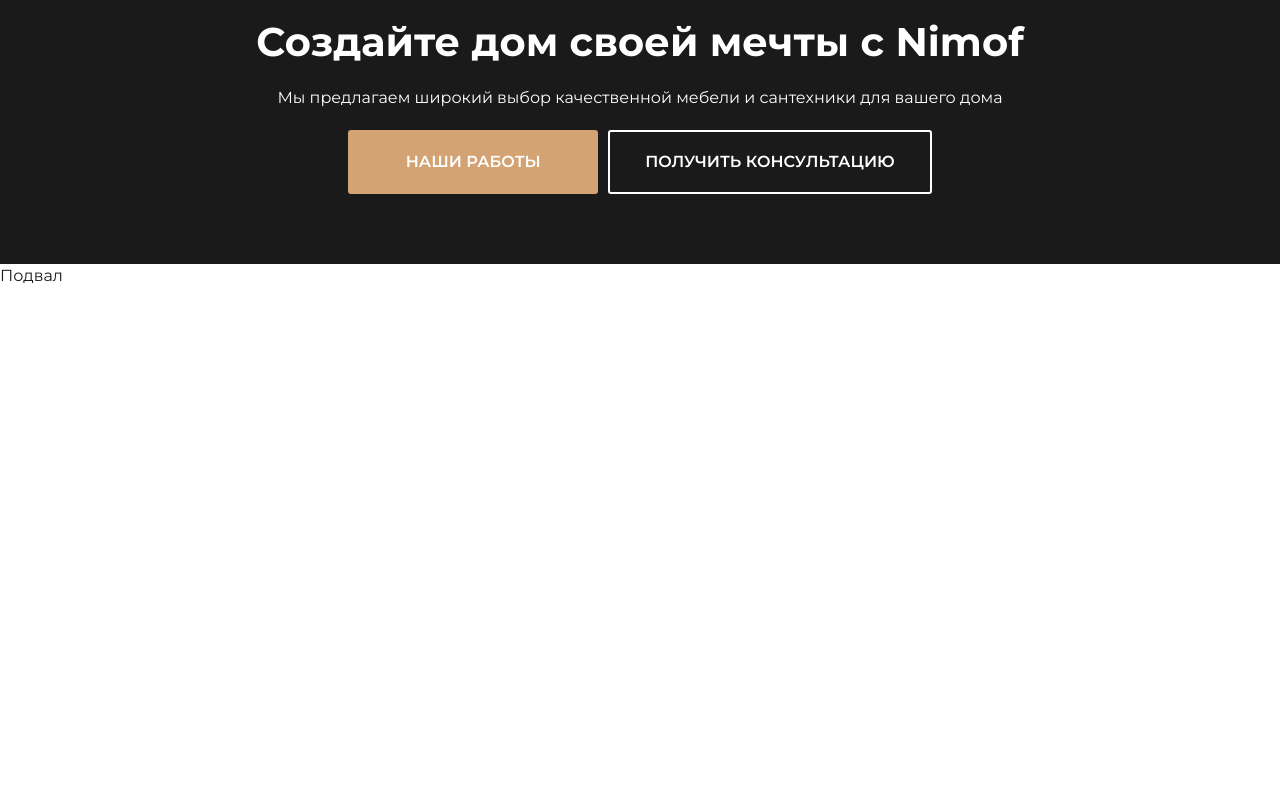
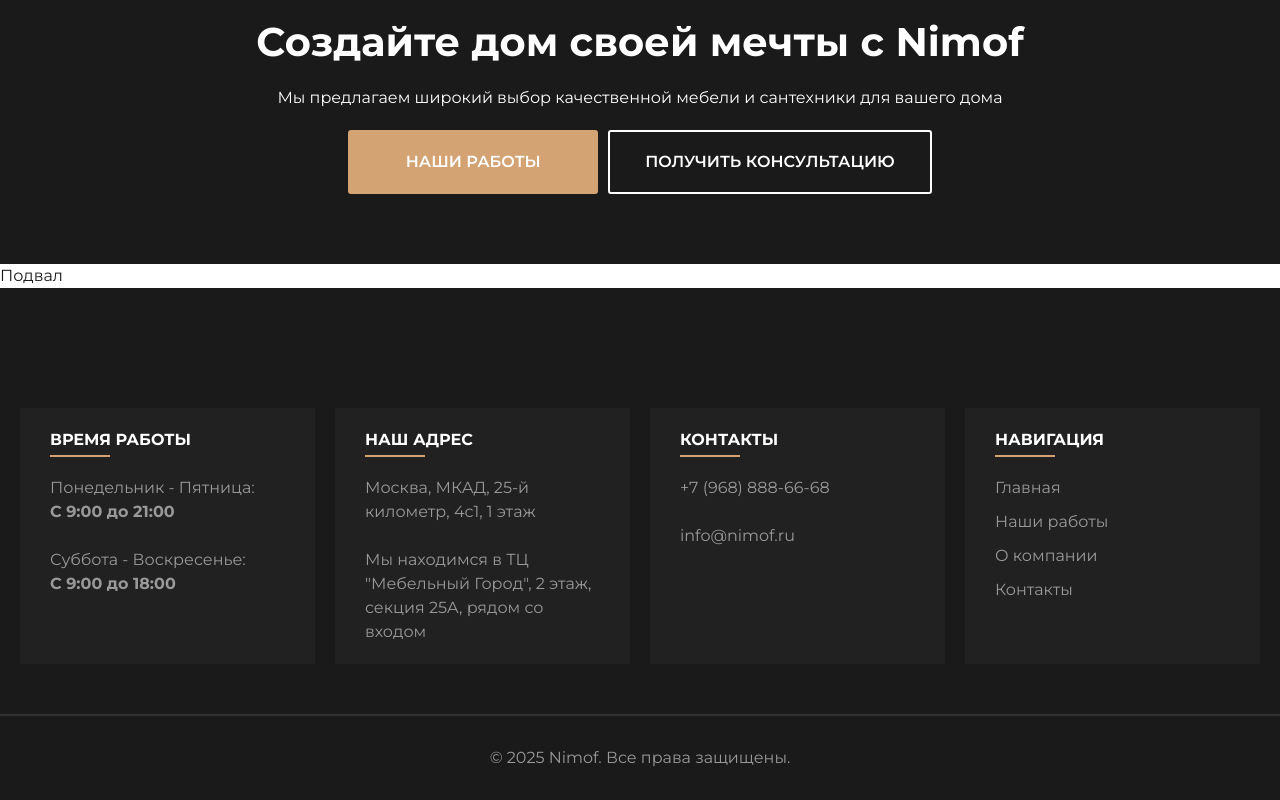
Before and after one commit to creator-of-masterpieces/nimof-furniture-store, a React (Vite) app: page / in a window 1280 px wide. Shown: the part 776-1576 px from the top of the page. Before the commit the page ends 1064 px from the top, so only its background shows below. Built offline with nearby package versions, Linux system fonts and the light colour scheme.

Commit message:
Merge develop into feature/footer-component

```diff
--- a/src/pages/MainPage/MainPage.tsx
+++ b/src/pages/MainPage/MainPage.tsx
@@ -2,6 +2,7 @@
 import Header from "../../widgets/Header/Header.tsx";
 import CallToAction from "../../widgets/CallToAction/CallToAction.tsx";
 import LinkButton from "../../components/LinkButton/LinkButton.tsx";
+import {Footer} from "../../widgets/Footer/Footer.tsx";
 
 const MainPage = () => {
     return (
@@ -37,6 +38,7 @@
                 </CallToAction>
             </main>
             <footer>Подвал</footer>
+            <Footer />
         </div>
     )
 }
```
